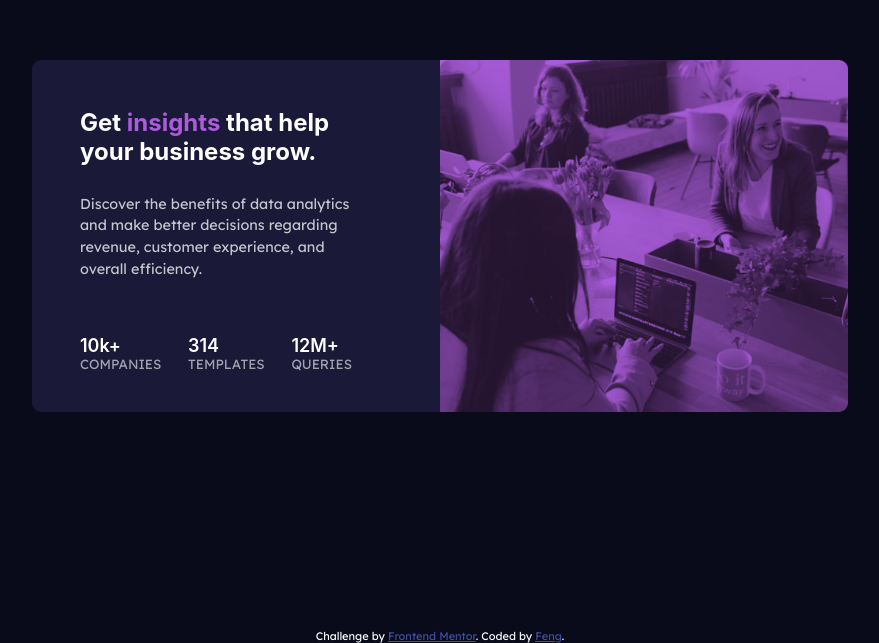
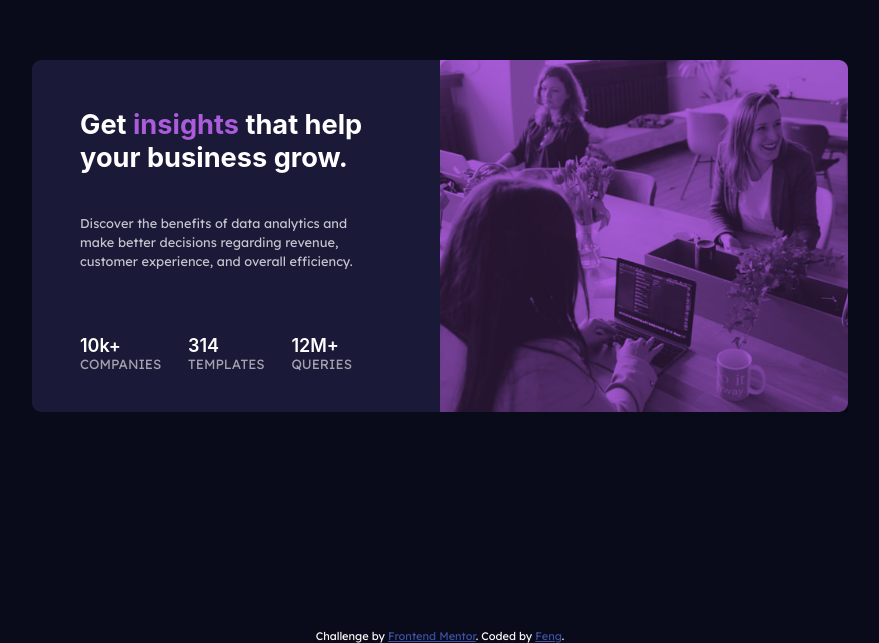
Before and after one commit to Feng-09/Stat-Component, a plain HTML site: page index.html in a window 1280 px wide. Shown: the part 157-800 px from the top of the page, without its empty margins (200-1079 px from the left). Drawn offline with Linux system fonts and the light colour scheme; files whose address does not match are found by name; a web font is replaced by a local one.

Commit message:
updated styling

```diff
--- a/scss/index.scss
+++ b/scss/index.scss
@@ -114,7 +114,7 @@ h1 {
 .header {
   @include bold;
   margin-bottom: 1em;
-  font-size: x-large;
+  font-size: 1.7rem;
 }
 
 span {
@@ -135,6 +135,7 @@ p {
   color: $whitetrans !important;
   line-height: 1.5em;
   margin-bottom: 2em;
+  font-size: 0.8rem;
 }
 
 img {
@@ -185,7 +186,7 @@ footer {
 
   .paragraph {
     margin-bottom: 3rem;
-    font-size: 0.9rem;
+    font-size: 0.8rem;
   }
 
   .stats {
```
Also changed, not shown: scss/index.css, 1 other file.
